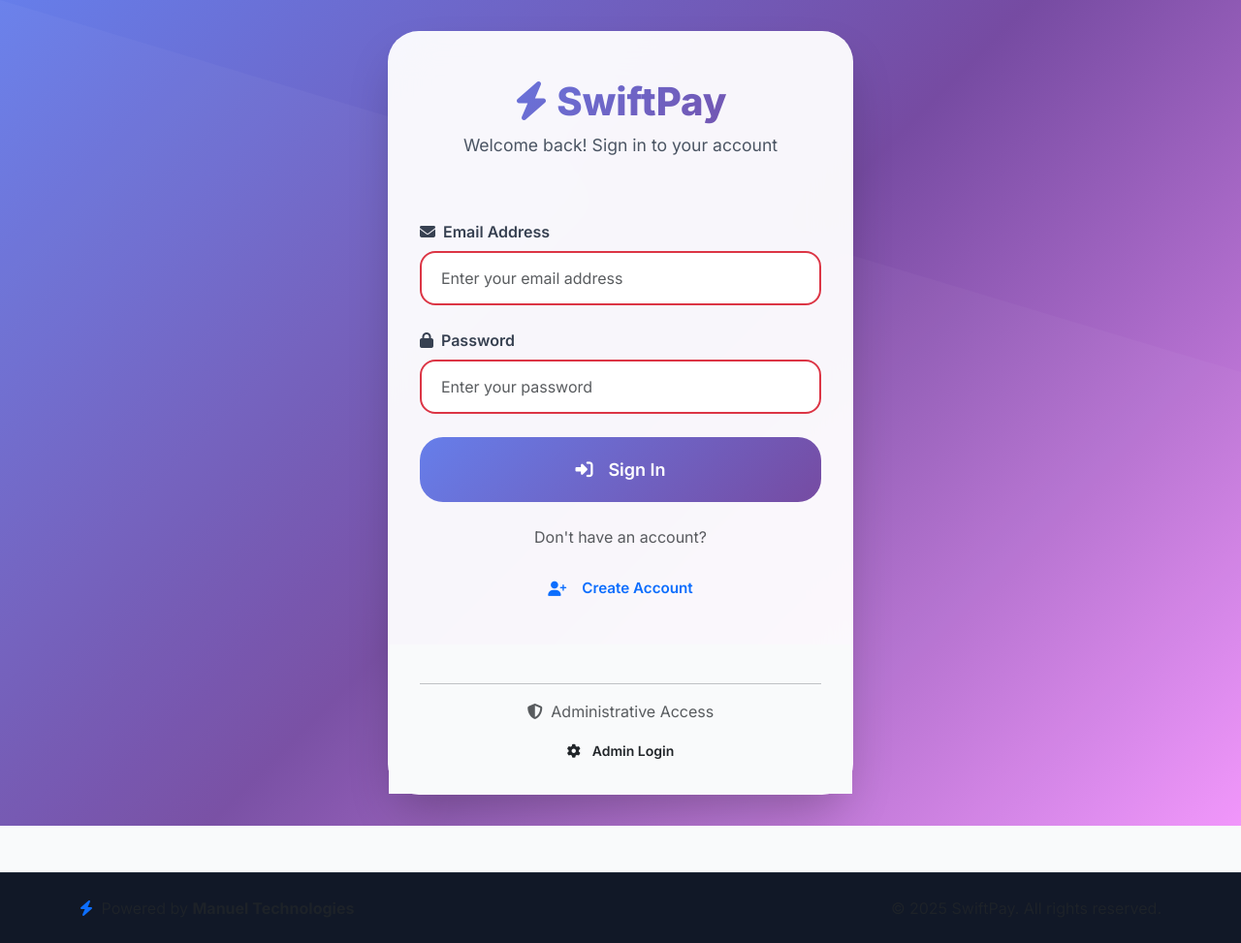
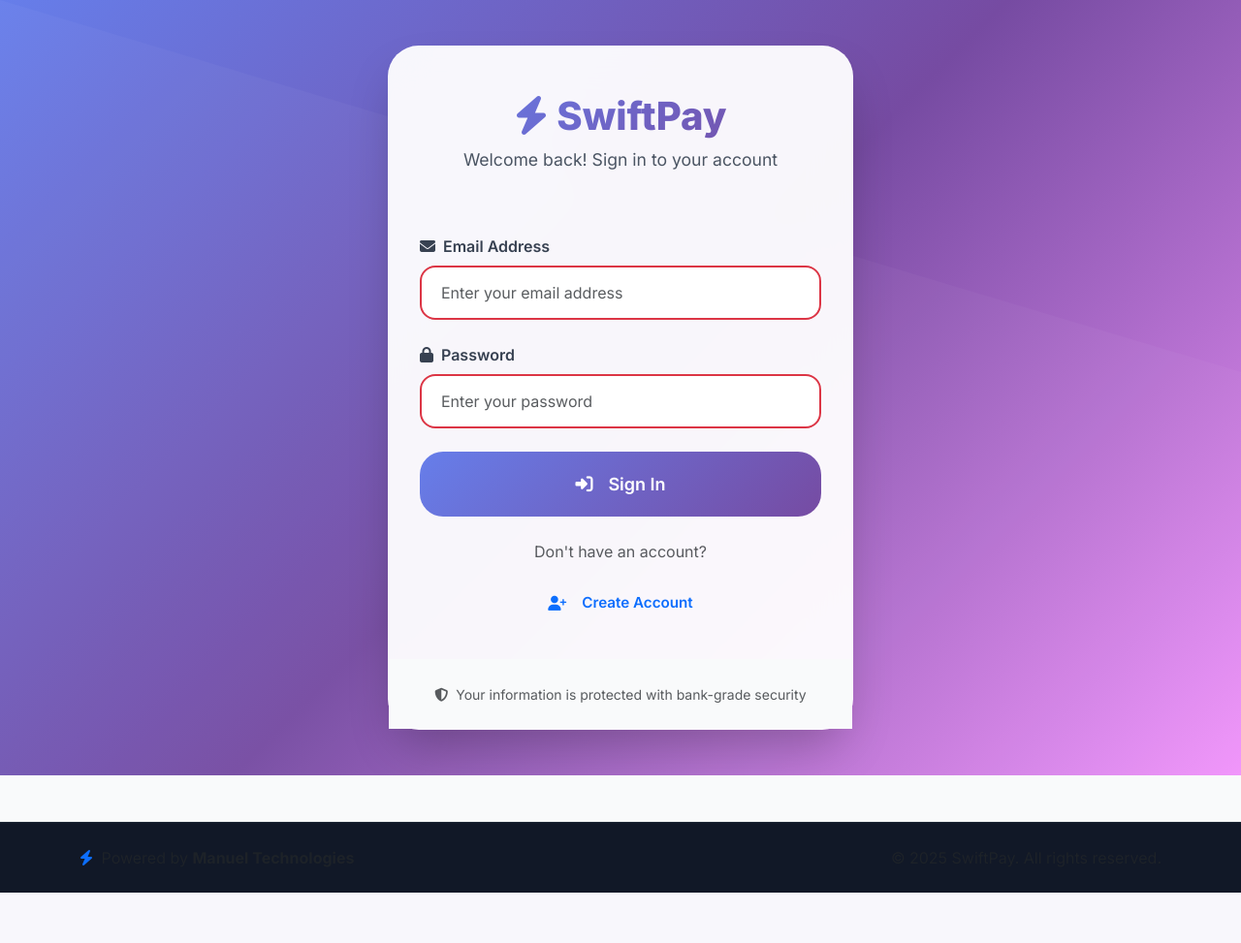
Before and after one commit to Manuel-Technologies/SwiftPayCore, a Flask app: page /auth/login in a window 1280 px wide. Shown: the whole page at 97% size. After the commit the page ends 921 px from the top, so only its background shows below. Run offline with Flask 3, Linux system fonts and the light colour scheme.

Commit message:
Improve login security and hide admin access from public view
Update authentication to use bcrypt for password hashing, fix user login crash, and remove direct administrative login link from the public login page.

Replit-Commit-Author: Agent
Replit-Commit-Session-Id: 44f005bf-ef4c-4012-961e-c3a0a5fc8e94
Replit-Commit-Checkpoint-Type: full_checkpoint
Replit-Commit-Screenshot-Url: https://storage.googleapis.com/screenshot-production-us-central1/7af586c9-2cdd-4bea-a13a-338f49d069bf/44f005bf-ef4c-4012-961e-c3a0a5fc8e94/oaYBicB

```diff
--- a/admin_routes.py
+++ b/admin_routes.py
@@ -1,6 +1,5 @@
 from flask import Blueprint, render_template, request, redirect, url_for, flash, session, jsonify
-from werkzeug.security import check_password_hash
-from app import db
+from app import db, bcrypt
 from models import Admin, User, Transaction, Referral
 from utils import format_currency
 from datetime import datetime, timedelta
@@ -26,7 +25,7 @@ def login():
 
         admin = Admin.query.filter_by(username=username).first()
 
-        if admin and password and check_password_hash(admin.password_hash, password):
+        if admin and password and bcrypt.check_password_hash(admin.password_hash, password):
             session['admin_id'] = admin.id
             admin.last_login = datetime.utcnow()
             db.session.commit()
--- a/auth.py
+++ b/auth.py
@@ -1,6 +1,5 @@
 from flask import Blueprint, render_template, request, redirect, url_for, flash, session
 from flask_jwt_extended import create_access_token, jwt_required, get_jwt_identity
-from werkzeug.security import check_password_hash
 from app import db, bcrypt
 from models import User, Admin, Transaction
 from utils import generate_account_number, generate_referral_code
@@ -20,7 +19,7 @@ def login():
 
         user = User.query.filter_by(email=email).first()
 
-        if user and check_password_hash(user.password_hash, password):
+        if user and bcrypt.check_password_hash(user.password_hash, password):
             if user.is_suspended:
                 flash('Your account has been suspended. Please contact support.', 'error')
                 return render_template('auth/login.html')
--- a/templates/auth/login.html
+++ b/templates/auth/login.html
@@ -52,18 +52,10 @@
         </div>
 
         <div class="card-footer text-center">
-            <div class="row">
-                <div class="col-12">
-                    <hr class="my-3">
-                    <p class="text-muted mb-2">
-                        <i class="fas fa-shield-alt me-1"></i>
-                        Administrative Access
-                    </p>
-                    <a href="{{ url_for('admin.login') }}" class="btn btn-sm btn-outline-dark">
-                        <i class="fas fa-cog me-1"></i>Admin Login
-                    </a>
-                </div>
-            </div>
+            <small class="text-muted">
+                <i class="fas fa-shield-alt me-1"></i>
+                Your information is protected with bank-grade security
+            </small>
         </div>
     </div>
 
```
